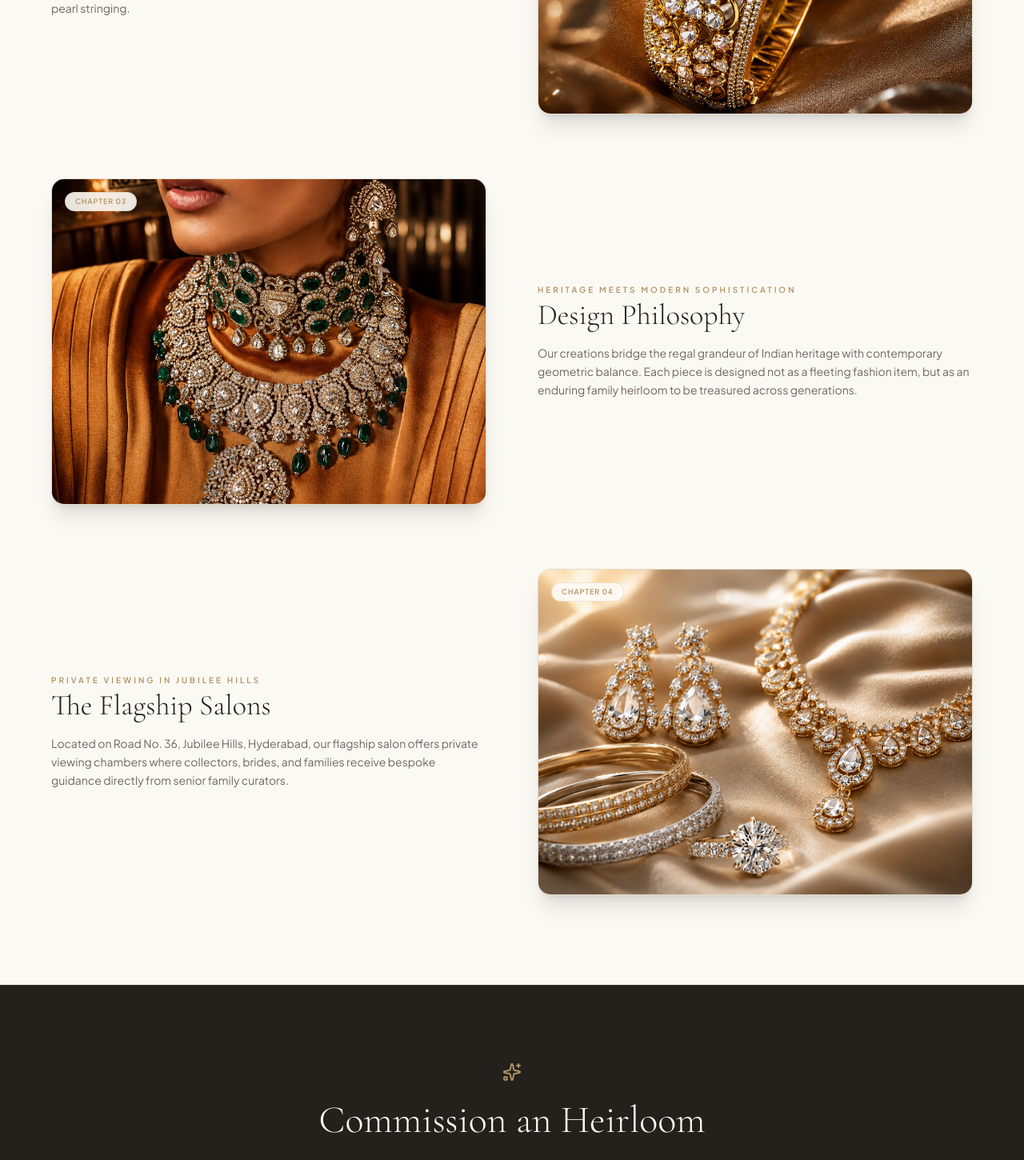
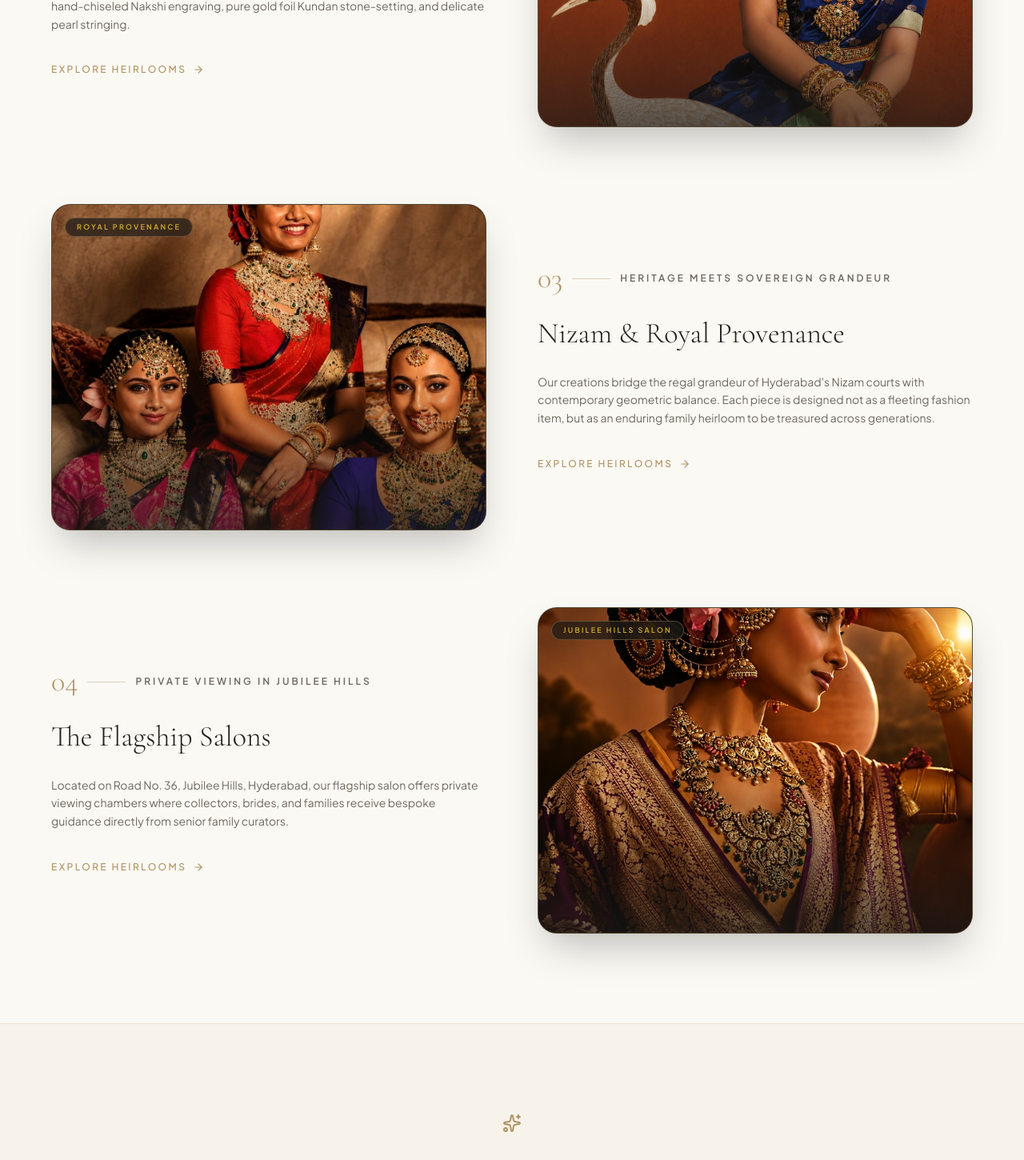
Before and after one commit to Videsh999/vasundhara, a Next.js app: page /heritage in a window 1280 px wide. Shown: the part 1330-2780 px from the top of the page at 80% size. Built offline with nearby package versions, Linux system fonts and the light colour scheme; a web font is replaced by a local one.

Commit message:
feat: curate unique distinct photography for heritage and bespoke pages and prevent redundant loading screen on internal navigation

```diff
--- a/src/app/bespoke/page.tsx
+++ b/src/app/bespoke/page.tsx
@@ -17,7 +17,7 @@ const BESPOKE_STAGES = [
     description:
       "The bespoke journey begins with an intimate dialogue. We explore your family heritage, aesthetic preferences, and the emotion of the occasion.",
     details: "Private Dialogue • Gemstone Curation • Occasion Blueprint",
-    image: "/brand/vasundhara-royal-bride-portrait.jpg",
+    image: "/brand/vasundhara-crimson-bridal-emerald.jpg",
     icon: Compass,
   },
   {
@@ -25,9 +25,9 @@ const BESPOKE_STAGES = [
     stepName: "CONSULT",
     title: "Exploring Inspiration & Rare Gems",
     description:
-      "Our senior curators present rare uncut syndicate polki diamonds, D-flawless solitaires, and natural gemstone parcels curated specifically for your commission.",
+      "Our senior curators present rare uncut syndicate polki diamonds, D-flawless solitaires, and natural Colombian emerald parcels curated specifically for your commission.",
     details: "Gem Selection • Proportion Balance • Metal Purity (18K/22K)",
-    image: "/brand/vasundhara-masterpiece-jewellery.jpg",
+    image: "/brand/vasundhara-emerald-solitaire-bib-suite.jpg",
     icon: Gem,
   },
   {
@@ -35,9 +35,9 @@ const BESPOKE_STAGES = [
     stepName: "DESIGN",
     title: "Hand-Drawn Gouache Renderings",
     description:
-      "Master illustrators hand-paint multiple full-scale gouache parchment renderings, translating abstract ideas into sculptural high jewellery.",
+      "Master illustrators hand-paint multiple full-scale gouache parchment renderings, translating abstract ideas into sculptural high contemporary joaillerie.",
     details: "Parchment Art • Ergonomic Blueprint • 1:1 Scale Proofs",
-    image: "/brand/vasundhara-temple-peacock-necklace.jpg",
+    image: "/brand/vasundhara-imperial-jade-high-jewellery.jpg",
     icon: Feather,
   },
   {
@@ -45,9 +45,9 @@ const BESPOKE_STAGES = [
     stepName: "CRAFT",
     title: "Master Karigar Goldsmithing",
     description:
-      "Hereditary master artisans hand-chisel the Nakshi gold structures, craft pure 24K gold foil Kundan encasements, and hand-string natural Basra pearls.",
+      "Hereditary master artisans hand-chisel the gold structures, craft pure 24K gold foil Kundan encasements, and hand-string pigeon-blood rubies and diamonds.",
     details: "Zero Machine Work • Pure Hand Setting • Devotional Craft",
-    image: "/brand/vasundhara-emerald-diamond-kada.jpg",
+    image: "/brand/vasundhara-ruby-diamond-bangles.jpg",
     icon: Hammer,
   },
   {
@@ -55,9 +55,9 @@ const BESPOKE_STAGES = [
     stepName: "REVEAL",
     title: "Private Salon Unveiling",
     description:
-      "Your finished heirloom is unveiled in a private chamber at our Jubilee Hills salon, accompanied by certified documentation and custom vault casing.",
+      "Your finished heirloom is unveiled in a private chamber at our Jubilee Hills salon, accompanied by certified documentation and custom velvet vault casing.",
     details: "Private Chamber Unveiling • Certified Documentation • Heirloom Casing",
-    image: "/brand/vasundhara-nizam-emerald-polki-suite.jpg",
+    image: "/brand/vasundhara-masterpiece-jewellery.jpg",
     icon: Gift,
   },
 ];
@@ -70,8 +70,15 @@ export default function BespokePage() {
       <LuxuryHeader theme="light" />
 
       {/* 1. HERO */}
-      <section className="pt-36 sm:pt-44 pb-20 sm:pb-28 bg-[#F7F3EA] border-b border-[#B09262]/20">
-        <div className="max-w-4xl mx-auto px-6 text-center space-y-4">
+      <section className="pt-36 sm:pt-44 pb-20 sm:pb-28 bg-[#F7F3EA] border-b border-[#B09262]/20 relative overflow-hidden">
+        {/* Subtle Background Watermark */}
+        <div className="absolute top-1/2 left-1/2 -translate-x-1/2 -translate-y-1/2 pointer-events-none opacity-[0.03] select-none">
+          <span className="font-serif text-[20vw] uppercase tracking-widest text-[#B09262] whitespace-nowrap">
+            BESPOKE
+          </span>
+        </div>
+
+        <div className="max-w-4xl mx-auto px-6 text-center space-y-4 relative z-10">
           <motion.span
             initial={{ opacity: 0, y: 10 }}
             animate={{ opacity: 1, y: 0 }}
@@ -101,11 +108,12 @@ export default function BespokePage() {
         </div>
       </section>
 
-      {/* 2. THE 5-STAGE BESPOKE TIMELINE */}
-      <section className="py-20 sm:py-28 max-w-7xl mx-auto px-6 sm:px-10 lg:px-16 space-y-20">
+      {/* 2. STAGES */}
+      <section className="py-20 sm:py-28 max-w-7xl mx-auto px-6 sm:px-10 lg:px-16 space-y-24">
         {BESPOKE_STAGES.map((stage, idx) => {
           const isEven = idx % 2 === 1;
-          const Icon = stage.icon;
+          const IconComp = stage.icon;
+
           return (
             <motion.div
               key={stage.num}
@@ -119,7 +127,7 @@ export default function BespokePage() {
             >
               {/* Media Visual */}
               <div
-                className={`lg:col-span-6 relative aspect-[4/3] rounded-2xl overflow-hidden shadow-xl border border-[#B09262]/25 bg-[#F7F3EA] group ${
+                className={`lg:col-span-6 relative aspect-[4/3] rounded-3xl overflow-hidden shadow-2xl border border-[#B09262]/35 bg-[#24211D] group ${
                   isEven ? "lg:col-start-7" : ""
                 }`}
               >
@@ -127,35 +135,41 @@ export default function BespokePage() {
                   src={stage.image}
                   alt={stage.title}
                   loading="lazy"
-                  className="w-full h-full object-cover transform group-hover:scale-105 transition-transform duration-700 ease-out"
+                  className="w-full h-full object-cover object-center transform transition-transform duration-1000 group-hover:scale-105"
                 />
-                <div className="absolute top-4 left-4 px-3 py-1 bg-[#FDFBF7]/90 backdrop-blur-md rounded-full text-[9px] uppercase tracking-widest text-[#B09262] font-semibold border border-[#B09262]/20">
-                  STAGE {stage.num} • {stage.stepName}
+                <div className="absolute inset-0 bg-gradient-to-t from-[#1C1A17]/70 via-transparent to-transparent" />
+                <div className="absolute top-4 left-4 flex items-center gap-2 px-3.5 py-1 rounded-full bg-[#1C1A17]/70 backdrop-blur-md border border-[#B09262]/40 text-[#D4AF37] font-sans text-[9px] uppercase tracking-[0.25em] font-semibold">
+                  <IconComp className="w-3 h-3 text-[#D4AF37]" />
+                  <span>STEP {stage.num} • {stage.stepName}</span>
                 </div>
               </div>
 
               {/* Text Narrative */}
-              <div className={`lg:col-span-6 space-y-4 ${isEven ? "lg:col-start-1" : ""}`}>
-                <div className="space-y-1">
-                  <div className="flex items-center gap-2.5 text-[#B09262]">
-                    <Icon className="w-4 h-4" />
-                    <span className="font-sans text-[10px] uppercase tracking-[0.3em] font-semibold">
+              <div
+                className={`lg:col-span-6 space-y-6 ${
+                  isEven ? "lg:col-start-1" : ""
+                }`}
+              >
+                <div className="flex items-center gap-3">
+                  <span className="font-serif text-3xl sm:text-4xl text-[#B09262] font-light">
+                    {stage.num}
+                  </span>
+                  <div className="h-[1px] w-12 bg-[#B09262]/40" />
+                  <span className="font-sans text-[10px] sm:text-xs uppercase tracking-[0.25em] text-[#6E685F] font-semibold">
                     {stage.stepName}
                   </span>
                 </div>
-                  <h2 className="font-serif text-3xl sm:text-4xl text-[#24211D] font-light">
+
+                <h2 className="font-serif text-3xl sm:text-4xl text-[#24211D] font-light leading-snug">
                   {stage.title}
                 </h2>
-                </div>
 
                 <p className="font-sans text-xs sm:text-sm text-[#6E685F] leading-relaxed">
                   {stage.description}
                 </p>
 
-                <div className="pt-2 border-t border-[#B09262]/15">
-                  <span className="font-sans text-[10px] uppercase tracking-[0.2em] text-[#B09262] font-medium">
+                <div className="p-4 rounded-xl bg-[#EFE9DA]/60 border border-[#B09262]/20 font-sans text-[11px] uppercase tracking-wider text-[#B09262] font-semibold">
                   {stage.details}
-                  </span>
                 </div>
               </div>
             </motion.div>
@@ -164,29 +178,29 @@ export default function BespokePage() {
       </section>
 
       {/* 3. CTA */}
-      <section className="py-24 bg-[#24211D] text-[#FDFBF7] text-center border-t border-[#B09262]/25">
-        <div className="max-w-3xl mx-auto px-6 space-y-6">
+      <section className="py-20 sm:py-28 bg-[#F7F3EA] border-t border-[#B09262]/20 text-center select-none">
+        <div className="max-w-2xl mx-auto px-6 space-y-8">
           <Sparkles className="w-6 h-6 text-[#B09262] mx-auto" />
-          <h2 className="font-serif text-3xl sm:text-5xl text-[#FDFBF7] font-light">
-            Begin Your Bespoke Journey
+          <h2 className="font-serif text-3xl sm:text-5xl text-[#24211D] font-light">
+            Begin Your Commission
           </h2>
-          <p className="font-serif text-base sm:text-xl italic text-[#EFE9DA]/90 max-w-xl mx-auto">
-            "Every commission begins with a blank parchment and personal dialogue."
+          <p className="font-sans text-xs sm:text-sm text-[#6E685F] leading-relaxed">
+            Every bespoke creation begins with a private conversation. Connect with our master design team in Jubilee Hills or request a private virtual consultation.
           </p>
-
+          <div className="pt-2">
             <button
               onClick={() => setAppointmentOpen(true)}
-            className="inline-flex items-center gap-2.5 px-8 py-4 bg-[#B09262] hover:bg-[#C6AA78] text-[#FDFBF7] font-sans text-xs uppercase tracking-[0.25em] font-medium rounded-full shadow-2xl transition-all cursor-pointer"
+              className="px-10 py-4 bg-[#24211D] hover:bg-[#B09262] text-[#FDFBF7] font-sans text-xs uppercase tracking-[0.25em] font-medium rounded-full transition-all duration-300 shadow-xl hover:scale-105 cursor-pointer"
             >
-            <span>REQUEST BESPOKE CONSULTATION</span>
-            <ArrowRight className="w-4 h-4" />
+              REQUEST BESPOKE CONSULTATION
             </button>
+          </div>
         </div>
       </section>
 
+      <LuxuryFooter />
+      <FloatingExperienceControls />
       <AppointmentModal isOpen={appointmentOpen} onClose={() => setAppointmentOpen(false)} />
-      <FloatingExperienceControls />
-      <LuxuryFooter />
     </main>
   );
 }
--- a/src/app/heritage/page.tsx
+++ b/src/app/heritage/page.tsx
@@ -3,7 +3,7 @@
 import React from "react";
 import Link from "next/link";
 import { motion } from "framer-motion";
-import { ArrowRight, Sparkles } from "lucide-react";
+import { ArrowRight, Sparkles, Crown, Award, BookOpen, ShieldCheck } from "lucide-react";
 import { LuxuryHeader } from "@/components/luxury/LuxuryHeader";
 import { LuxuryFooter } from "@/components/luxury/LuxuryFooter";
 import { FloatingExperienceControls } from "@/components/luxury/FloatingExperienceControls";
@@ -16,7 +16,8 @@ export default function HeritagePage() {
       subtitle: "Founded by Mrs. Vasundhara Kasaraneni",
       description:
         "In April 1997, visionary jewellery designer Mrs. Vasundhara Kasaraneni established the House of Vasundhara in Hyderabad with an uncompromising vision: reviving and celebrating ancient Indian goldsmithing techniques through timeless high jewellery.",
-      image: "/brand/vasundhara-royal-bride-portrait.jpg",
+      image: "/brand/vasundhara-nizam-rajmata-polki-portrait.jpg",
+      tag: "EST. APRIL 1997",
     },
     {
       number: "02",
@@ -24,15 +25,17 @@ export default function HeritagePage() {
       subtitle: "Human Artistry Over Machines",
       description:
         "Every Vasundhara creation is sculpted by hand. We partner with a hereditary network of master karigars across India's traditional jewellery hubs, preserving hand-chiseled Nakshi engraving, pure gold foil Kundan stone-setting, and delicate pearl stringing.",
-      image: "/brand/vasundhara-emerald-diamond-kada.jpg",
+      image: "/brand/vasundhara-temple-heritage-bride.jpg",
+      tag: "HEREDITARY KARIGARS",
     },
     {
       number: "03",
-      title: "Design Philosophy",
-      subtitle: "Heritage Meets Modern Sophistication",
+      title: "Nizam & Royal Provenance",
+      subtitle: "Heritage Meets Sovereign Grandeur",
       description:
-        "Our creations bridge the regal grandeur of Indian heritage with contemporary geometric balance. Each piece is designed not as a fleeting fashion item, but as an enduring family heirloom to be treasured across generations.",
-      image: "/brand/vasundhara-nizam-emerald-polki-suite.jpg",
+        "Our creations bridge the regal grandeur of Hyderabad's Nizam courts with contemporary geometric balance. Each piece is designed not as a fleeting fashion item, but as an enduring family heirloom to be treasured across generations.",
+      image: "/brand/vasundhara-royal-bridal-trinity.jpg",
+      tag: "ROYAL PROVENANCE",
     },
     {
       number: "04",
@@ -40,7 +43,8 @@ export default function HeritagePage() {
       subtitle: "Private Viewing in Jubilee Hills",
       description:
         "Located on Road No. 36, Jubilee Hills, Hyderabad, our flagship salon offers private viewing chambers where collectors, brides, and families receive bespoke guidance directly from senior family curators.",
-      image: "/brand/vasundhara-masterpiece-jewellery.jpg",
+      image: "/brand/vasundhara-royal-bride-portrait.jpg",
+      tag: "JUBILEE HILLS SALON",
     },
   ];
 
@@ -49,8 +53,15 @@ export default function HeritagePage() {
       <LuxuryHeader theme="light" />
 
       {/* 1. HERO */}
-      <section className="pt-36 sm:pt-44 pb-20 sm:pb-28 bg-[#F7F3EA] border-b border-[#B09262]/20">
-        <div className="max-w-4xl mx-auto px-6 text-center space-y-4">
+      <section className="pt-36 sm:pt-44 pb-20 sm:pb-28 bg-[#F7F3EA] border-b border-[#B09262]/20 relative overflow-hidden">
+        {/* Subtle Watermark */}
+        <div className="absolute top-1/2 left-1/2 -translate-x-1/2 -translate-y-1/2 pointer-events-none opacity-[0.03] select-none">
+          <span className="font-serif text-[20vw] uppercase tracking-widest text-[#B09262] whitespace-nowrap">
+            HERITAGE
+          </span>
+        </div>
+
+        <div className="max-w-4xl mx-auto px-6 text-center space-y-4 relative z-10">
           <motion.span
             initial={{ opacity: 0, y: 10 }}
             animate={{ opacity: 1, y: 0 }}
@@ -66,7 +77,7 @@ export default function HeritagePage() {
             transition={{ duration: 0.8, delay: 0.1 }}
             className="font-serif text-4xl sm:text-6xl md:text-7xl text-[#24211D] font-light tracking-tight"
           >
-            A Legacy of Artistry
+            A Legacy of Royal Artistry
           </motion.h1>
 
           <motion.p
@@ -81,7 +92,7 @@ export default function HeritagePage() {
       </section>
 
       {/* 2. EDITORIAL CHAPTERS */}
-      <section className="py-20 sm:py-28 max-w-7xl mx-auto px-6 sm:px-10 lg:px-16 space-y-20">
+      <section className="py-20 sm:py-28 max-w-7xl mx-auto px-6 sm:px-10 lg:px-16 space-y-24">
         {pillars.map((pillar, idx) => {
           const isEven = idx % 2 === 1;
           return (
@@ -97,7 +108,7 @@ export default function HeritagePage() {
             >
               {/* Media Visual */}
               <div
-                className={`lg:col-span-6 relative aspect-[4/3] rounded-2xl overflow-hidden shadow-xl border border-[#B09262]/25 bg-[#F7F3EA] group ${
+                className={`lg:col-span-6 relative aspect-[4/3] rounded-3xl overflow-hidden shadow-2xl border border-[#B09262]/35 bg-[#24211D] group ${
                   isEven ? "lg:col-start-7" : ""
                 }`}
               >
@@ -105,56 +116,84 @@ export default function HeritagePage() {
                   src={pillar.image}
                   alt={pillar.title}
                   loading="lazy"
-                  className="w-full h-full object-cover transform group-hover:scale-105 transition-transform duration-700 ease-out"
+                  className="w-full h-full object-cover object-center transform transition-transform duration-1000 group-hover:scale-105"
                 />
-                <div className="absolute top-4 left-4 px-3 py-1 bg-[#FDFBF7]/90 backdrop-blur-md rounded-full text-[9px] uppercase tracking-widest text-[#B09262] font-semibold border border-[#B09262]/20">
-                  CHAPTER {pillar.number}
+                <div className="absolute inset-0 bg-gradient-to-t from-[#1C1A17]/70 via-transparent to-transparent" />
+
+                {/* Badge Overlay */}
+                <div className="absolute top-4 left-4 px-3.5 py-1 rounded-full bg-[#1C1A17]/70 backdrop-blur-md border border-[#B09262]/40 text-[#D4AF37] font-sans text-[9px] uppercase tracking-[0.25em] font-semibold">
+                  {pillar.tag}
                 </div>
               </div>
 
-              {/* Story Narrative */}
-              <div className={`lg:col-span-6 space-y-4 ${isEven ? "lg:col-start-1" : ""}`}>
-                <div className="space-y-1">
-                  <span className="font-sans text-[10px] uppercase tracking-[0.3em] text-[#B09262] font-semibold block">
+              {/* Text Narrative */}
+              <div
+                className={`lg:col-span-6 space-y-6 ${
+                  isEven ? "lg:col-start-1" : ""
+                }`}
+              >
+                <div className="flex items-center gap-3">
+                  <span className="font-serif text-3xl sm:text-4xl text-[#B09262] font-light">
+                    {pillar.number}
+                  </span>
+                  <div className="h-[1px] w-12 bg-[#B09262]/40" />
+                  <span className="font-sans text-[10px] sm:text-xs uppercase tracking-[0.25em] text-[#6E685F] font-semibold">
                     {pillar.subtitle}
                   </span>
-                  <h2 className="font-serif text-3xl sm:text-4xl text-[#24211D] font-light">
-                    {pillar.title}
-                  </h2>
                 </div>
+
+                <h2 className="font-serif text-3xl sm:text-4xl text-[#24211D] font-light leading-snug">
+                  {pillar.title}
+                </h2>
 
                 <p className="font-sans text-xs sm:text-sm text-[#6E685F] leading-relaxed">
                   {pillar.description}
                 </p>
+
+                <div className="pt-2">
+                  <Link
+                    href="/collections"
+                    className="inline-flex items-center gap-2 text-xs font-sans uppercase tracking-[0.2em] font-medium text-[#B09262] hover:text-[#24211D] transition-colors"
+                  >
+                    <span>EXPLORE HEIRLOOMS</span>
+                    <ArrowRight className="w-3.5 h-3.5" />
+                  </Link>
+                </div>
               </div>
             </motion.div>
           );
         })}
       </section>
 
-      {/* 3. CTA BANNER */}
-      <section className="py-24 bg-[#24211D] text-[#FDFBF7] text-center border-t border-[#B09262]/25">
-        <div className="max-w-3xl mx-auto px-6 space-y-6">
+      {/* 3. CTA */}
+      <section className="py-20 sm:py-28 bg-[#F7F3EA] border-t border-[#B09262]/20 text-center select-none">
+        <div className="max-w-2xl mx-auto px-6 space-y-8">
           <Sparkles className="w-6 h-6 text-[#B09262] mx-auto" />
-          <h2 className="font-serif text-3xl sm:text-5xl text-[#FDFBF7] font-light">
-            Commission an Heirloom
+          <h2 className="font-serif text-3xl sm:text-5xl text-[#24211D] font-light">
+            Experience the Legacy
           </h2>
-          <p className="font-serif text-base sm:text-xl italic text-[#EFE9DA]/90 max-w-xl mx-auto">
-            "Experience our master craftsmanship in a private consultation curated for you."
+          <p className="font-sans text-xs sm:text-sm text-[#6E685F] leading-relaxed">
+            We invite you to experience our heritage creations in person at our Jubilee Hills salon or schedule a bespoke consultation.
           </p>
-
-          <Link
-            href="/bespoke"
-            className="inline-flex items-center gap-2.5 px-8 py-4 bg-[#B09262] hover:bg-[#C6AA78] text-[#FDFBF7] font-sans text-xs uppercase tracking-[0.25em] font-medium rounded-full shadow-2xl transition-all"
-          >
-            <span>BEGIN YOUR BESPOKE JOURNEY</span>
-            <ArrowRight className="w-4 h-4" />
-          </Link>
+          <div className="flex flex-col sm:flex-row items-center justify-center gap-4 pt-2">
+            <Link
+              href="/private-viewing"
+              className="w-full sm:w-auto px-8 py-3.5 bg-[#24211D] text-[#FDFBF7] rounded-full border border-[#B09262]/40 hover:bg-[#B09262] transition-colors font-sans text-xs uppercase tracking-[0.2em] font-medium shadow-md"
+            >
+              SCHEDULE PRIVATE VIEWING
+            </Link>
+            <Link
+              href="/bespoke"
+              className="w-full sm:w-auto px-8 py-3.5 bg-[#FDFBF7] text-[#24211D] rounded-full border border-[#B09262]/40 hover:border-[#B09262] transition-colors font-sans text-xs uppercase tracking-[0.2em] font-medium"
+            >
+              THE BESPOKE PROCESS
+            </Link>
+          </div>
         </div>
       </section>
 
+      <LuxuryFooter />
       <FloatingExperienceControls />
-      <LuxuryFooter />
     </main>
   );
 }
```
Also changed, not shown: src/components/luxury/VasundharaCinematicLoader.tsx (+15 -2 lines), src/components/luxury/VasundharaLogo.tsx (+9 -2 lines). Lines whose indentation alone changed are shown as unchanged.
